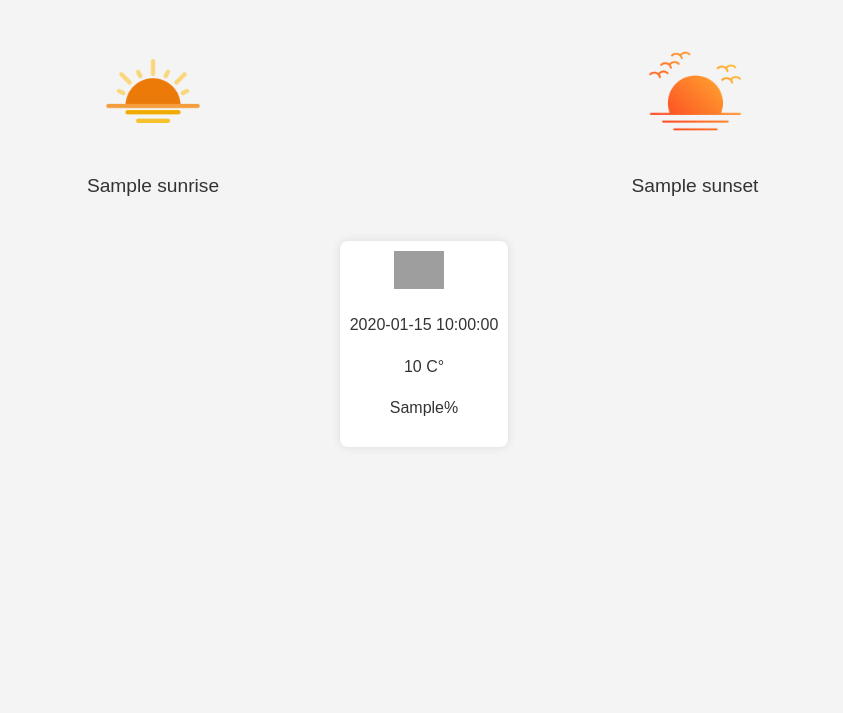
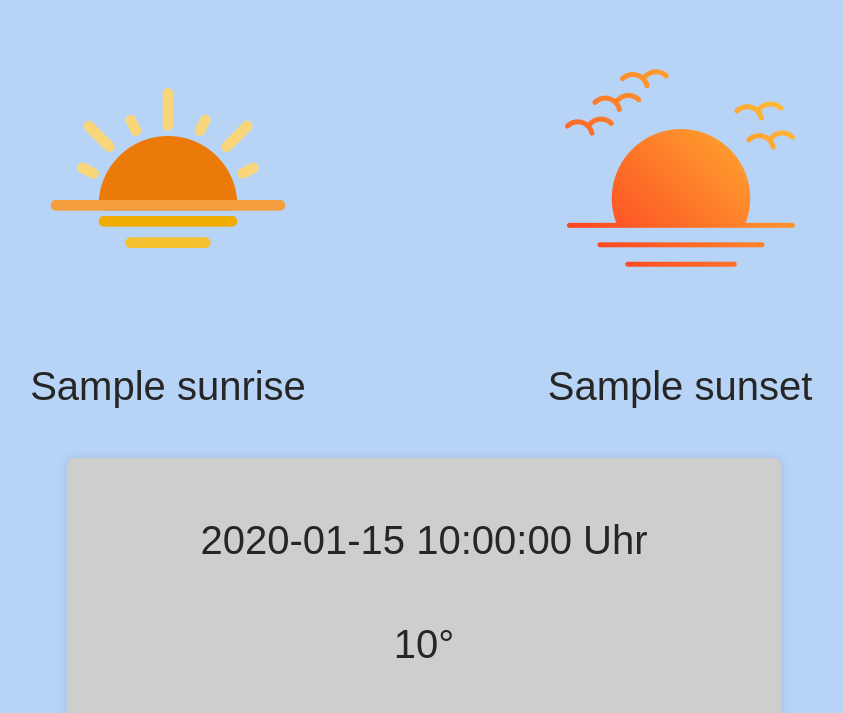
Before and after one commit to Adrian-GGit/infoboard, a Flask app: template app/templates/weather.html in a window 1280 px wide. Shown: the top 713 px of the page, without its empty margins (216-1059 px from the left). Before the commit the page ends 416 px from the top, so only its background shows below. Run offline with Flask 3, Linux system fonts and the light colour scheme; the template is opened without the code that fills it: most values are stand-ins (such as "Sample title", 1, 10 or a date in 2020); grey boxes are pictures that could not be loaded.

Commit message:
add weather icons

```diff
--- a/app/static/css/weather.css
+++ b/app/static/css/weather.css
@@ -4,19 +4,13 @@ html, body {
     font-family: Arial, sans-serif;
     line-height: 1.6;
     margin: 20px;
-    background-color: #f4f4f4;
-    color: #333;
-    height: 100%;
-    width: auto;
-}
-
-.content {
-    flex: 1;
+    background-color: #b7d3f5;
+    color: #262626;
 }
 
 .forecast-item {
     margin-bottom: 20px;
-    background-color: #fff;
+    background-color: #cfcece;
     padding: 10px;
     border-radius: 8px;
     box-shadow: 0 0 10px rgba(0, 0, 0, 0.1);
@@ -27,12 +21,7 @@ html, body {
     align-items: center;
     justify-content: center;
     text-align: center;
-}
-
-.forecast-details img {
-    max-width: 50px;
-    height: auto;
-    margin-right: 10px;
+    font-size: 2.5em;
 }
 
 .icon {
@@ -44,16 +33,24 @@ html, body {
     display: flex;
     justify-content: center;
     align-items: center;
-    margin-bottom: 20px;
-    font-size: 1.2em;
+    font-size: 2.5em;
 }
 
 .sunrise-sunset div {
-    margin: 0 15px;
     text-align: center;
 }
 
-#sunrise, #sunset {
-    max-width: 20%;
+.weather-icon {
+    width: 60%;
     height: auto;
 }
+
+.sun-icon {
+    max-width: 50%;
+    height: auto;
+}
+
+.rain-icon {
+    max-width: 13%;
+    height: auto;
+}
--- a/app/templates/weather.html
+++ b/app/templates/weather.html
@@ -10,11 +10,11 @@
 <body>
     <div class="sunrise-sunset">
         <div>
-            <img id="sunrise" src="{{ url_for('static', filename='img/sunrise.png') }}" alt="Sunrise">
+            <img id="sunrise" src="{{ url_for('static', filename='img/sunrise.png') }}" class="sun-icon">
             <p>{{ weather_data.sunrise }}</p>
         </div>
         <div>
-            <img id="sunset" src="{{ url_for('static', filename='img/sunset.png') }}" alt="Sunrise">
+            <img id="sunset" src="{{ url_for('static', filename='img/sunset.png') }}" class="sun-icon">
             <p>{{ weather_data.sunset }}</p>
         </div>
     </div>
@@ -22,16 +22,18 @@
     <div class="forecast-details">
         {% for forecast in weather_data.forecasts %}
         <div class="forecast-item">
-            {% if loop.first %}
-                <img class="first-icon" src="http://openweathermap.org/img/wn/{{ forecast.wf_icon }}.png" alt="Weather Icon">
+            <p>{{ forecast.time }} Uhr</p>
+            <p>{{ forecast.temp }}°</p>
+            <img src="http://openweathermap.org/img/wn/{{ forecast.wf_icon }}.png" class="weather-icon">
+            {% if forecast.prop_precip <= 25 %}
+                <p><img id="noraint" src="{{ url_for('static', filename='img/no-rain.png') }}" class="rain-icon">    {{ forecast.prop_precip }}%</p>
+            {% elif forecast.prop_precip > 25 and forecast.prop_precip <= 50 %}
+                <p><img id="wet" src="{{ url_for('static', filename='img/drop-of-liquid.png') }}" class="rain-icon">    {{ forecast.prop_precip }}%</p>
+            {% elif forecast.prop_precip > 50 and forecast.prop_precip <= 75 %}
+                <p><img id="rainy" src="{{ url_for('static', filename='img/wet.png') }}" class="rain-icon">    {{ forecast.prop_precip }}%</p>
             {% else %}
-                <img src="http://openweathermap.org/img/wn/{{ forecast.wf_icon }}.png" alt="Weather Icon">
+                <p><img id="umbrella" src="{{ url_for('static', filename='img/umbrella.png') }}" class="rain-icon">    {{ forecast.prop_precip }}%</p>
             {% endif %}
-            <div>
-                <p>{{ forecast.time }}</p>
-                <p>{{ forecast.temp }} C°</p>
-                <p>{{ forecast.prop_precip }}%</p>
-            </div>
         </div>
         {% endfor %}
     </div>
--- a/app/weather/routes.py
+++ b/app/weather/routes.py
@@ -26,7 +26,7 @@ CITY = 'Karlsruhe'
 def timestamp_to_datetime(timestamp, timezone):
     utc_dt = datetime.datetime.utcfromtimestamp(timestamp)
     timezone_offset = datetime.timedelta(seconds=timezone)
-    return (utc_dt + timezone_offset).strftime('%H:%M:%S')
+    return (utc_dt + timezone_offset).strftime('%H:%M')
 
 
 def get_data(url, city, url_params=None):
@@ -54,7 +54,7 @@ def get_data(url, city, url_params=None):
     for i, forecast in enumerate(weather_data.get('list')):
         if i == 8: break
         specific_weather_data.get(constants.FORECASTS).append({
-            constants.TIME: datetime.datetime.strptime(forecast.get('dt_txt'), '%Y-%m-%d %H:%M:%S').strftime('%H:%M'),
+            constants.TIME: datetime.datetime.strptime(forecast.get('dt_txt'), '%Y-%m-%d %H:%M:%S').strftime('%-H'),
             # constants.TEMP_MIN: int(forecast.get('main').get('temp_min')),
             # constants.TEMP_MAX: int(forecast.get('main').get('temp_max')),
             # constants.WEATHER_FORECAST_ID: forecast.get('weather')[0].get('id'),
```
Also changed, not shown: app/static/img/drop-of-liquid.png (added), app/static/img/no-rain.png (added), app/static/img/umbrella.png (added), app/static/img/wet.png (added).
